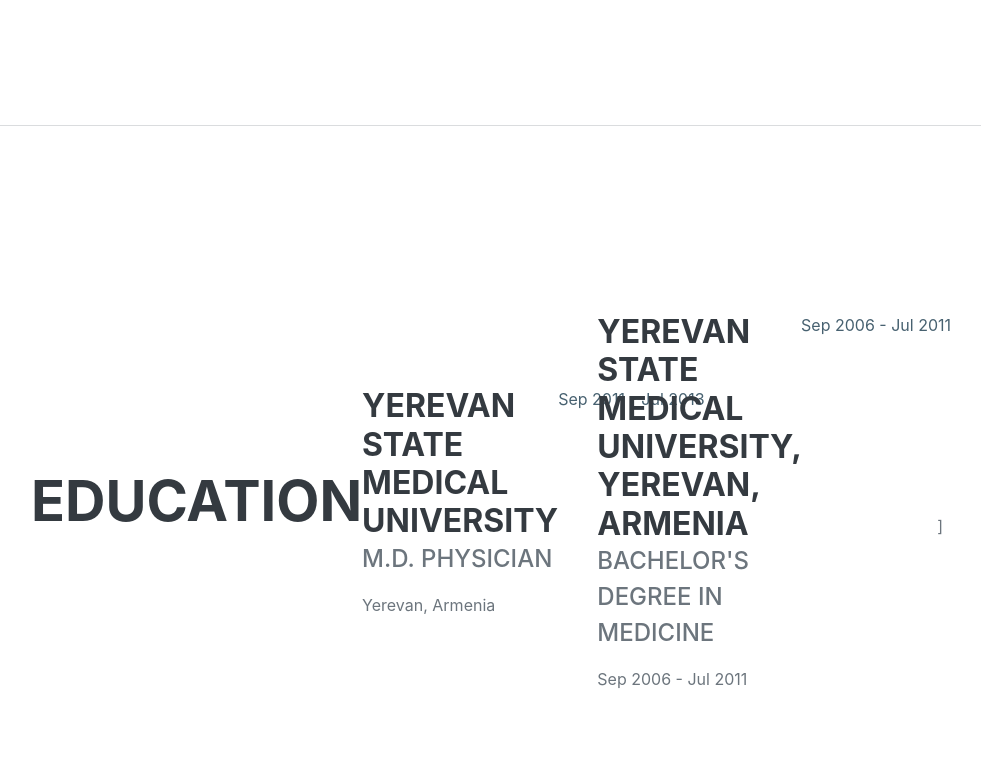
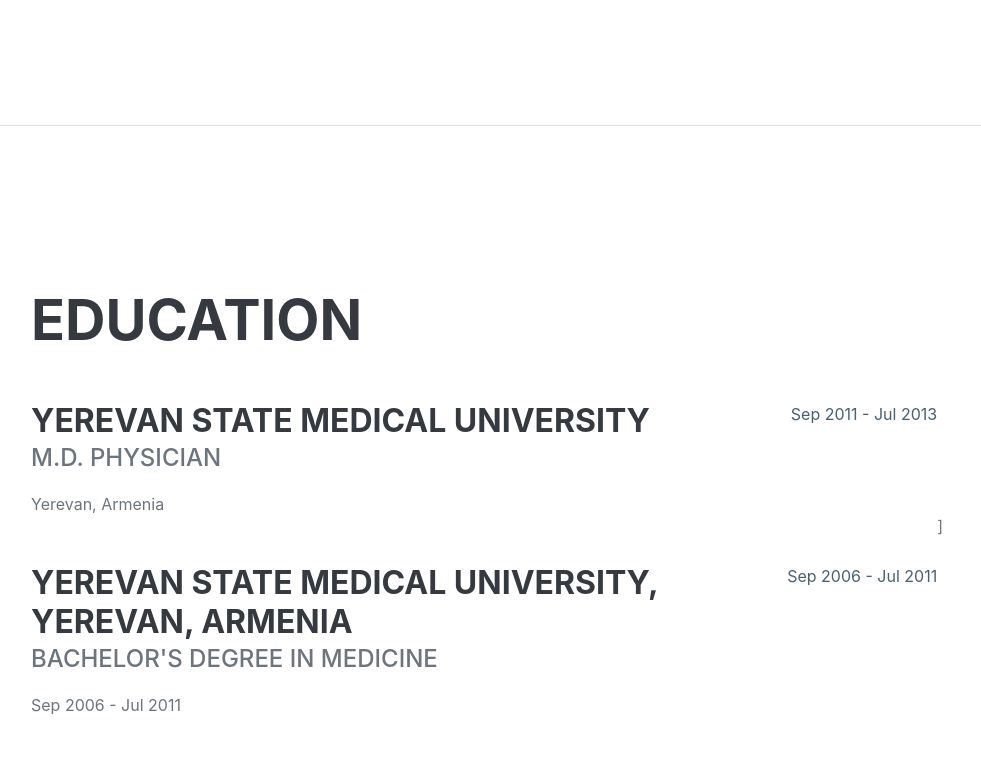
Before and after one commit to mdhakob/mdhakob..github.io, a plain HTML site: page index.html in a window 1280 px wide. Shown: the part 2416-3184 px from the top of the page, without its empty margins (289-1270 px from the left). Drawn offline with nearby package versions, Linux system fonts and the light colour scheme; some icons are missing; a web font is replaced by a local one.

Commit message:
Update index.html

```diff
--- a/index.html
+++ b/index.html
@@ -163,6 +163,8 @@
 
         <!-- Education Section -->
         <section class="resume-section" id="education">
+                        <div class="resume-section-content">
+
                     <h2 class="mb-5">Education</h2>
 <div class="d-flex flex-column flex-md-row justify-content-between mb-5">
     <div class="flex-grow-1">
@@ -180,7 +182,8 @@
         <div>Sep 2006 - Jul 2011</div>
     </div>
     <div class="flex-shrink-0"><span class="text-primary">Sep 2006 - Jul 2011</span></div>
-</div>               ]
+</div>
+                            </div> ]
         </section>
 
 
```
